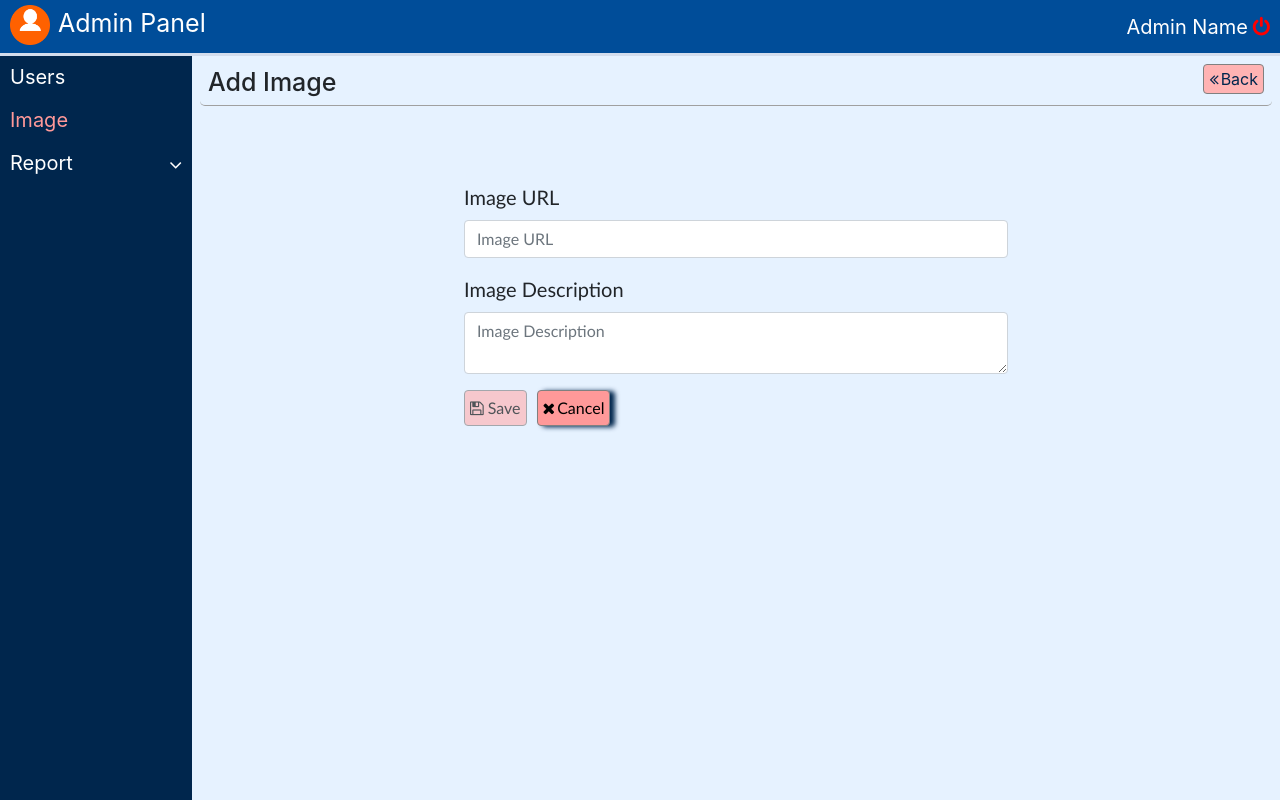
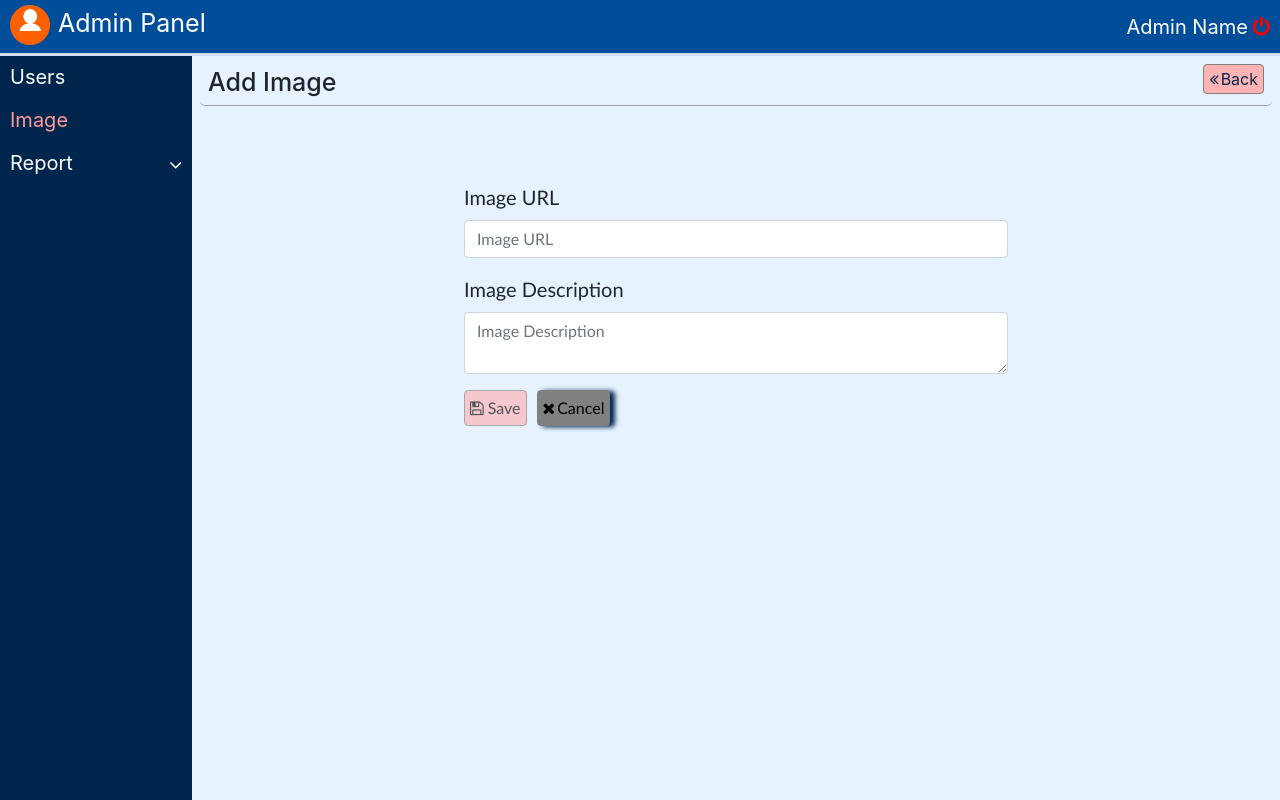
Before and after one commit to ashapatel1997/Admin-Panel-Design, an Angular app in the folder admin-design/: page /images/add-image in a window 1280 px wide. In both pictures the pointer is over the button "Cancel". Built offline with nearby package versions, Linux system fonts and the light colour scheme.

Commit message:
cancel button color change on hover

```diff
--- a/admin-design/src/app/images/add-image/add-image.component.scss
+++ b/admin-design/src/app/images/add-image/add-image.component.scss
@@ -67,7 +67,7 @@ form {
       padding: 5px;
       margin-left:10px;
       &:hover {
-
+        background-color:gray !important;
         @include button-hover();
       }
 
```
